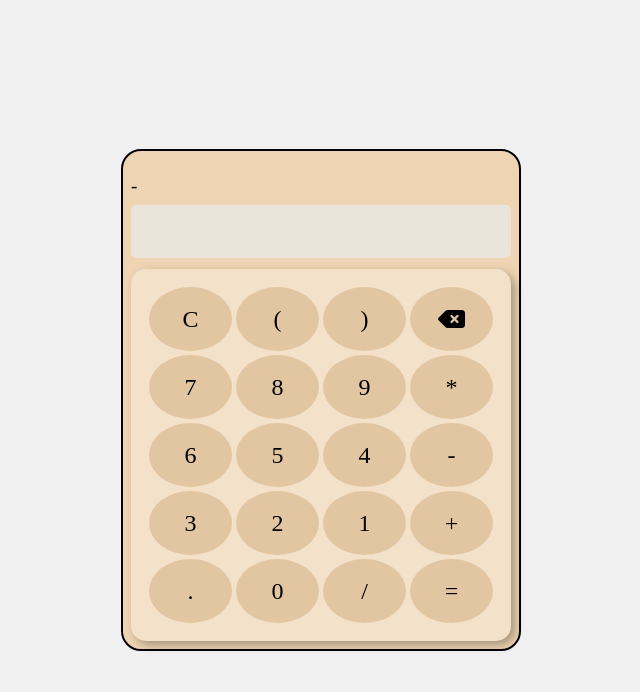
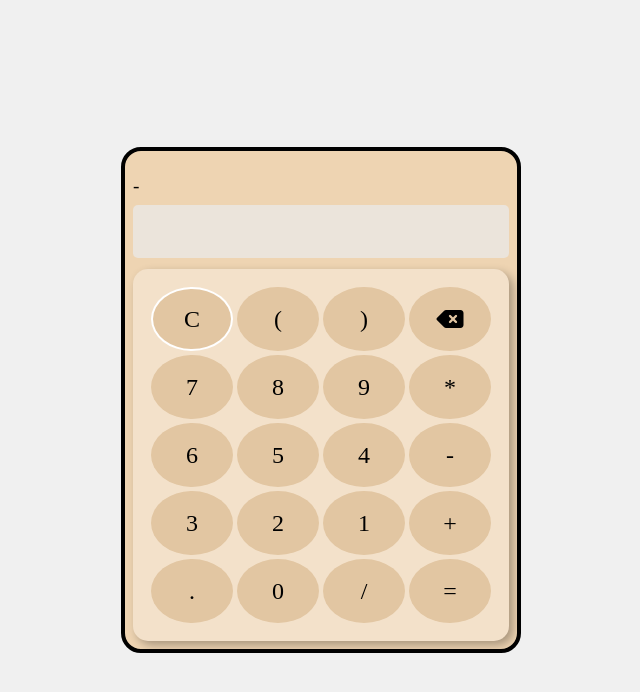
Before and after one commit to AshmeetSingh-prog/Calculator, a plain HTML site: page index.html in a window 1280 px wide. In both pictures the pointer is over the element 509 px from the left and 319 px from the top of the page. Shown: the whole page, without its empty margins (319-959 px from the left). Drawn offline with Linux system fonts and the light colour scheme.

Commit message:
Update style.css
improved design

```diff
--- a/style.css
+++ b/style.css
@@ -18,7 +18,7 @@ body {
 }
 
 #box {
-    border: 2px solid black;
+    border: 4px solid black;
     padding: 0.5rem;
     border-radius: 20px;
     background-color: rgb(238, 212, 178);
@@ -67,7 +67,9 @@ body {
     margin: 2px;
     height: 4rem; /* Ensure buttons have a consistent height */
 }
-
+.buttons:hover {
+    border : 2px solid white ;
+}
 /* Responsive adjustments */
 @media (max-width: 600px) {
     #input {
```
